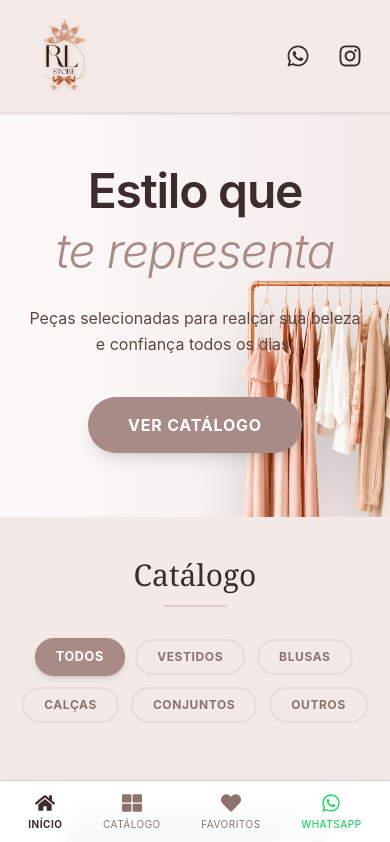
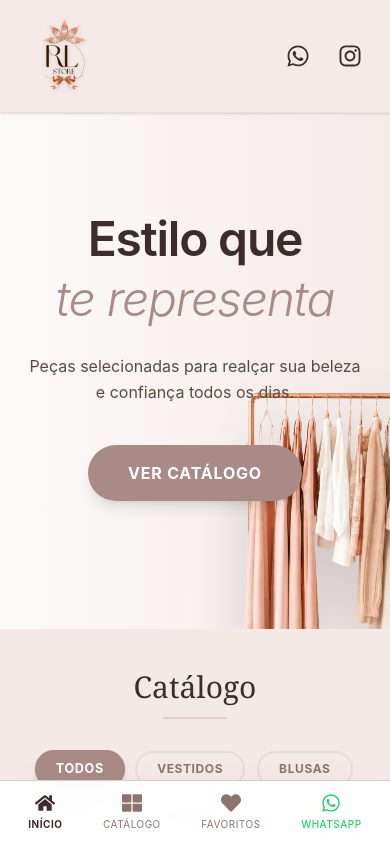
Before and after one commit to Gui-Mestriner01/RL-Store, a React (Vite) app: page / in a window 390 px wide. Shown: the top 842 px of the page. Built offline with nearby package versions, Linux system fonts and the light colour scheme; grey boxes are pictures that could not be loaded.

Commit message:
RL_Store etapa-4

```diff
--- a/src/components/HeroBanner.jsx
+++ b/src/components/HeroBanner.jsx
@@ -1,10 +1,9 @@
 import React from 'react';
 
 const HeroBanner = () => {
-  // A altura foi levemente reduzida para aproximar a seção de baixo
   return (
-    // OLHA O id="inicio" AQUI NESSA LINHA DE BAIXO:
-    <section id="inicio" className="relative w-full pt-12 pb-16 md:pt-16 md:pb-24 overflow-hidden bg-gradient-to-r from-[#fcfaf9] to-[#f4ebe9]">
+    // Aumentamos o pt-12 para pt-24 e o pb-16 para pb-32 para dar mais "respiro" no mobile
+    <section id="inicio" className="relative w-full pt-24 pb-32 md:pt-16 md:pb-24 overflow-hidden bg-gradient-to-r from-[#fcfaf9] to-[#f4ebe9]">
 
       <div className="absolute bottom-0 -right-[15%] md:-right-[5%] lg:right-[-2%] w-[90%] md:w-[65%] lg:w-[55%] z-0 pointer-events-none">
         <img
@@ -18,7 +17,6 @@ const HeroBanner = () => {
 
         <div className="w-full md:w-3/5 flex flex-col items-center md:items-start text-center md:text-left">
 
-          {/* LOGO DO BANNER: Adicionado 'hidden md:block' para sumir no celular e limpar a tela */}
           <img
             src="/logo.png"
             alt="RL Store"
@@ -34,7 +32,6 @@ const HeroBanner = () => {
             Peças selecionadas para realçar sua beleza e confiança todos os dias.
           </p>
 
-          {/* BOTÃO ALTERADO PARA ÂNCORA: Agora o clique leva direto para a seção das roupas */}
           <a
             href="#catalogo"
             className="inline-block px-10 py-4 bg-[#a88a87] text-white rounded-full font-bold tracking-wider hover:bg-[#9c6662] transition-all shadow-lg hover:shadow-xl hover:-translate-y-1 font-sans"
```
